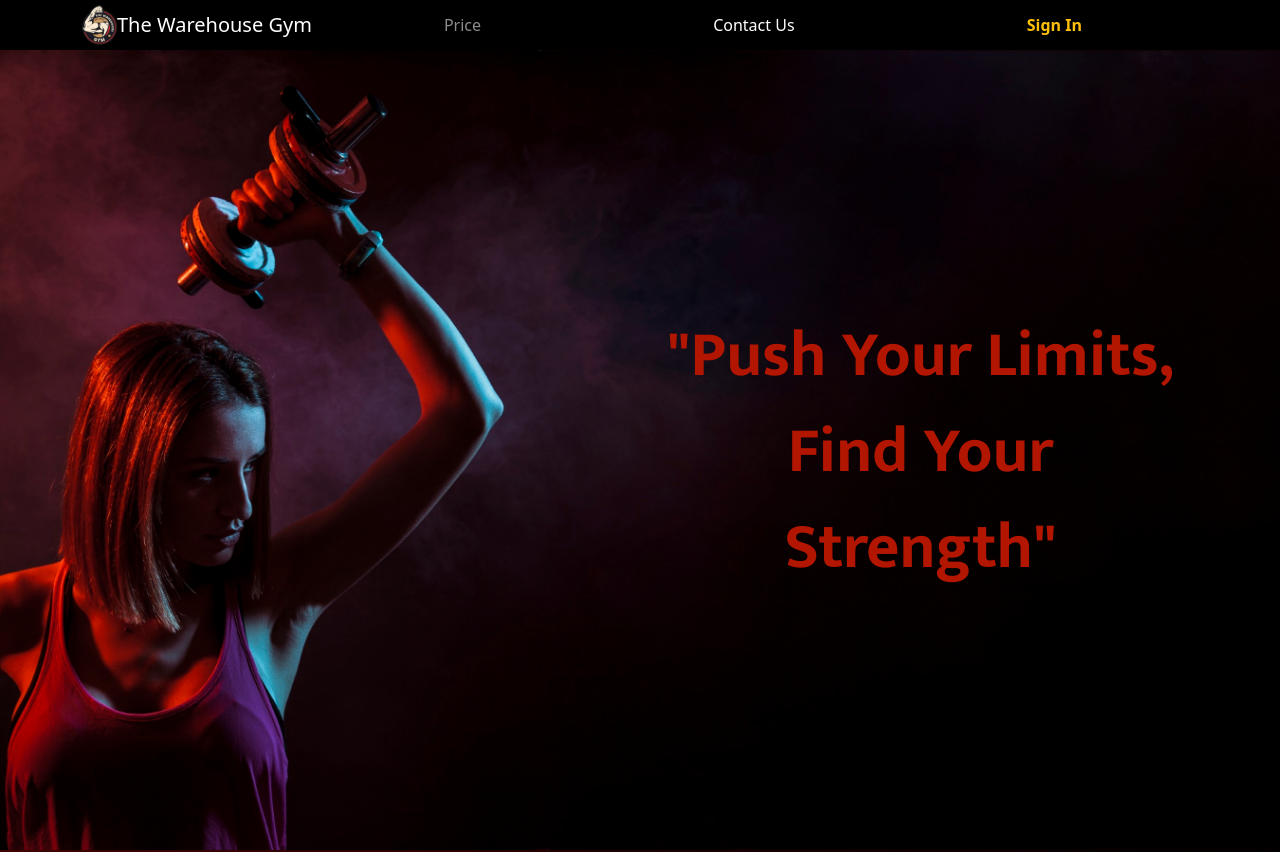
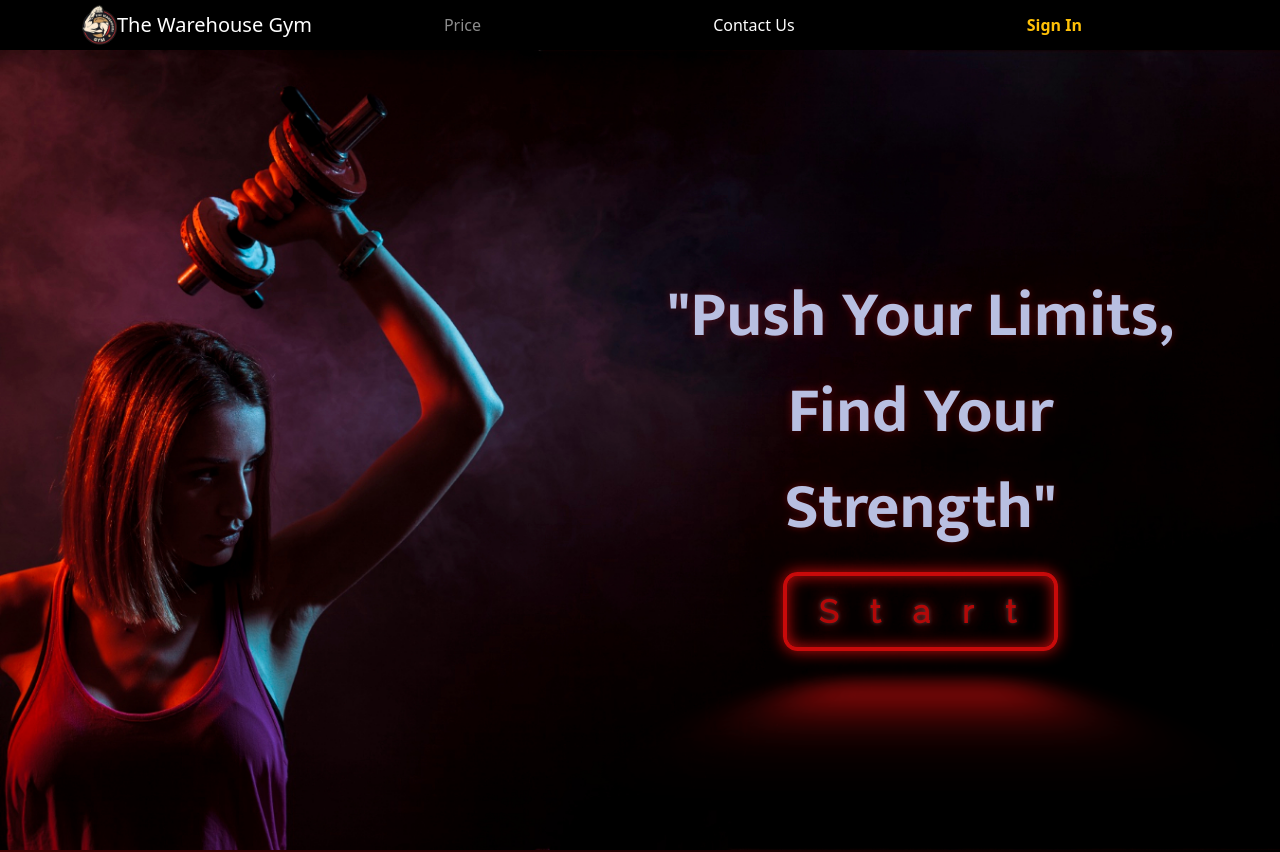
Before and after one commit to iamarijit360x/The-WareHouseGym, a React (Vite) app in the folder frontend/: page / in a window 1280 px wide. Shown: the top 852 px of the page. Built offline with nearby package versions, Linux system fonts and the light colour scheme.

Commit message:
UI Fixes

```diff
--- a/frontend/src/components/WelcomeScreen/Home.css
+++ b/frontend/src/components/WelcomeScreen/Home.css
@@ -1,4 +1,5 @@
 @import url('https://fonts.googleapis.com/css2?family=Mukta:wght@200;300;400;500;600;700;800&display=swap');
+@import url("https://fonts.googleapis.com/css?family=Raleway");
 
 .background-container {
     background-image: url('../../assets/background.jpg');
@@ -15,31 +16,85 @@
   }
 
 
-.background-circle{
- height:70vh;
- width:40vw;
- border-radius:45%;
- background:linear-gradient(30deg,rgb(255, 255, 255),rgb(162, 255, 0));
- position :absolute;
- z-index: 0;
+
+@keyframes lights {
+  0% {
+    color: hsl(230, 40%, 80%);
+    text-shadow:
+      0 0 1em hsla(0, 100%, 50%, 0.2),
+      0 0 0.125em hsla(0, 92%, 48%, 0.3),
+      -1em -0.125em 0.5em hsla(40, 100%, 60%, 0),
+      1em 0.125em 0.5em hsla(200, 100%, 60%, 0);
+  }
+
+  30% {
+    color: hsl(230, 80%, 90%);
+    text-shadow:
+      0 0 1em hsla(0, 100%, 50%, 0.5),
+      0 0 0.125em hsla(357, 100%, 60%, 0.5),
+      -0.5em -0.125em 0.25em hsla(40, 100%, 60%, 0.2),
+      0.5em 0.125em 0.25em hsla(200, 100%, 60%, 0.4);
+  }
+
+  40% {
+    color: hsl(230, 100%, 95%);
+    text-shadow:
+      0 0 1em hsla(320, 100%, 50%, 0.5),
+      0 0 0.125em hsla(320, 100%, 90%, 0.5),
+      -0.25em -0.125em 0.125em hsla(40, 100%, 60%, 0.2),
+      0.25em 0.125em 0.125em hsla(200, 100%, 60%, 0.4);
+  }
+
+  70% {
+    color: hsl(230, 80%, 90%);
+    text-shadow:
+      0 0 1em hsla(0, 100%, 50%, 0.5),
+      0 0 0.125em hsla(0, 100%, 60%, 0.5),
+      0.5em -0.125em 0.25em hsla(40, 100%, 60%, 0.2),
+      -0.5em 0.125em 0.25em hsla(200, 100%, 60%, 0.4);
+  }
+
+  100% {
+    color: hsl(230, 40%, 80%);
+    text-shadow:
+      0 0 1em hsla(0, 100%, 50%, 0.2),
+      0 0 0.125em hsla(0, 100%, 59%, 0.3),
+      1em -0.125em 0.5em hsla(40, 100%, 60%, 0),
+      -1em 0.125em 0.5em hsla(200, 100%, 60%, 0);
+  }
+
 }
 
 
+h2 {
+  margin: auto;
+  font-size: 3.5rem;
+  font-weight: 300;
+}
 .tag-line{
 
   font-family:'Mukta';
   font-weight: bolder;
   font-size:4em;
-  color:rgba(178,21,0,255)
-  ;
+  color:rgb(255, 5, 5);
+  animation: lights 5s 750ms linear infinite;
+
 }
 
+.get-started-button{
+  width: min-content;
+}
 @media screen and (max-width: 768px) {
  .tag-line{
   font-size: 2em;
   text-align: center;
   color: rgb(255, 229, 30);
  }
+ .background-container {
+  background-image: url('../../assets/mobile.jpg');
+
+}
+
 
  .custom-col{
 
@@ -51,3 +106,213 @@
 
 
 }
+
+
+
+
+:root {
+  --glow-color: hsl(0, 90%, 48%);
+}
+
+*,
+*::before,
+*::after {
+  box-sizing: border-box;
+}
+
+
+.glowing-btn {
+  position: relative;
+  color: var(--glow-color);
+  cursor: pointer;
+  padding: 0.35em 1em;
+  border: 0.15em solid var(--glow-color);
+  border-radius: 0.45em;
+  background: none;
+  perspective: 2em;
+  font-family: "Raleway", sans-serif;
+  font-size: 2em;
+  font-weight: 900;
+  letter-spacing: 1em;
+
+  -webkit-box-shadow: inset 0px 0px 0.5em 0px var(--glow-color),
+    0px 0px 0.5em 0px var(--glow-color);
+  -moz-box-shadow: inset 0px 0px 0.5em 0px var(--glow-color),
+    0px 0px 0.5em 0px var(--glow-color);
+  box-shadow: inset 0px 0px 0.5em 0px var(--glow-color),
+    0px 0px 0.5em 0px var(--glow-color);
+  animation: border-flicker 2s linear infinite;
+}
+
+.glowing-txt {
+  float: left;
+  margin-right: -0.8em;
+  -webkit-text-shadow: 0 0 0.125em hsl(0 0% 100% / 0.3),
+    0 0 0.45em var(--glow-color);
+  -moz-text-shadow: 0 0 0.125em hsla(0, 100%, 50%, 0.3),
+    0 0 0.45em var(--glow-color);
+  text-shadow: 0 0 0.125em hsl(0 0% 100% / 0.3), 0 0 0.45em var(--glow-color);
+  animation: text-flicker 3s linear infinite;
+}
+
+.faulty-letter {
+  opacity: 0.5;
+  animation: faulty-flicker 2s linear infinite;
+}
+
+.glowing-btn::before {
+  content: "";
+  position: absolute;
+  top: 0;
+  bottom: 0;
+  left: 0;
+  right: 0;
+  opacity: 0.7;
+  filter: blur(1em);
+  transform: translateY(120%) rotateX(95deg) scale(1, 0.35);
+  background: var(--glow-color);
+  pointer-events: none;
+}
+
+.glowing-btn::after {
+  content: "";
+  position: absolute;
+  top: 0;
+  left: 0;
+  right: 0;
+  bottom: 0;
+  opacity: 0;
+  z-index: -1;
+  background-color: var(--glow-color);
+  box-shadow: 0 0 2em 0.2em var(--glow-color);
+  transition: opacity 100ms linear;
+}
+
+.glowing-btn:hover {
+  color: rgba(0, 0, 0, 0.8);
+  text-shadow: none;
+  animation: none;
+}
+
+.glowing-btn:hover .glowing-txt {
+  animation: none;
+}
+
+.glowing-btn:hover .faulty-letter {
+  animation: none;
+  text-shadow: none;
+  opacity: 1;
+}
+
+.glowing-btn:hover:before {
+  filter: blur(1.5em);
+  opacity: 1;
+}
+
+.glowing-btn:hover:after {
+  opacity: 1;
+}
+
+@keyframes faulty-flicker {
+  0% {
+    opacity: 0.1;
+  }
+  2% {
+    opacity: 0.1;
+  }
+  4% {
+    opacity: 0.5;
+  }
+  19% {
+    opacity: 0.5;
+  }
+  21% {
+    opacity: 0.1;
+  }
+  23% {
+    opacity: 1;
+  }
+  80% {
+    opacity: 0.5;
+  }
+  83% {
+    opacity: 0.4;
+  }
+
+  87% {
+    opacity: 1;
+  }
+}
+
+@keyframes text-flicker {
+  0% {
+    opacity: 0.1;
+  }
+
+  2% {
+    opacity: 1;
+  }
+
+  8% {
+    opacity: 0.1;
+  }
+
+  9% {
+    opacity: 1;
+  }
+
+  12% {
+    opacity: 0.1;
+  }
+  20% {
+    opacity: 1;
+  }
+  25% {
+    opacity: 0.3;
+  }
+  30% {
+    opacity: 1;
+  }
+
+  70% {
+    opacity: 0.7;
+  }
+  72% {
+    opacity: 0.2;
+  }
+
+  77% {
+    opacity: 0.9;
+  }
+  100% {
+    opacity: 0.9;
+  }
+}
+
+@keyframes border-flicker {
+  0% {
+    opacity: 0.1;
+  }
+  2% {
+    opacity: 1;
+  }
+  4% {
+    opacity: 0.1;
+  }
+
+  8% {
+    opacity: 1;
+  }
+  70% {
+    opacity: 0.7;
+  }
+  100% {
+    opacity: 1;
+  }
+}
+
+@media only screen and (max-width: 600px) {
+  .glowing-btn{
+    font-size: 1em;
+  }
+}
--- a/frontend/src/components/WelcomeScreen/WelcomeScreen.jsx
+++ b/frontend/src/components/WelcomeScreen/WelcomeScreen.jsx
@@ -1,11 +1,12 @@
 import React from 'react';
-import { Container, Row, Col } from 'react-bootstrap';
+import { Container, Row, Col,Button } from 'react-bootstrap';
 import './Home.css'; // Import your CSS file where you define background styles
 import { useState,useEffect } from 'react';
+import { useNavigate } from 'react-router-dom';
 export default function WelcomeScreen() {
 
   const [isSmallScreen, setIsSmallScreen] = useState(false);
-
+  const navigate=useNavigate()
   useEffect(() => {
     const handleResize = () => {
       setIsSmallScreen(window.innerWidth <= 768); // Check if screen width is less than or equal to 768px
@@ -28,7 +29,10 @@ export default function WelcomeScreen() {
 
             <Col >
                  <p className='text-center tag-line'>"Push Your Limits, Find Your Strength"</p>
+                 <div className='text-center'><button onClick={()=>{navigate('/signup1')}}className='glowing-btn'><span class='glowing-txt'>Start</span></button></div>
             </Col>
+
+
           </Row>
 
 
--- a/frontend/src/pages/Signup1.jsx
+++ b/frontend/src/pages/Signup1.jsx
@@ -3,7 +3,8 @@ import { Container, Row, Col, Form, Button } from 'react-bootstrap';
 import { useNavigate } from 'react-router-dom';
 import Spinner from 'react-bootstrap/Spinner';
 import axios from 'axios';
-
+import logo from "../assets/gymlogo.png";
+import './styles.css'
 export default function SignUp1() {
     const navigate=useNavigate()
     const [email,setEmail]=useState('')
@@ -62,18 +63,18 @@ export default function SignUp1() {
     };
 
     return (
-        <Container fluid className="bg-dark text-light" style={{ minHeight: '100vh' }}>
-            <Row className="justify-content-center align-items-center vh-100">
-                <Col xs={10} sm={8} md={6} lg={4}>
+        <Container fluid className="bg-dark text-light d justify-content-center align-content-center background-signup1" style={{ minHeight: '100vh' }}>
+            <Row className="justify-content-center align-items-center ">
+                <Col xs={10} sm={8} md={6} lg={4} style={{minWidth:"35%"}}>
                     <div className="registration-form">
 
-                        <Form onSubmit={handleSubmit} className='bg-black p-4 rounded'>
-
-
-
+                        <Form onSubmit={handleSubmit} className='bg-black p-4 rounded' >
+                            <div className='text-center '><img width={"90px"} classname='img-fluid' src={logo}/></div>
+                            <p className='text-center fs-4 fw-bold p-0'>Welcome to The Warehouse Gym</p>
+                            <p className="text-center info-signup">To create a account fill in your email below and we"ll send you an email with a OTP to get you started </p>
 
                             <Form.Group className="mb-3" controlId="confirmPassword">
-                                <Form.Label>Email</Form.Label>
+                                <Form.Label>Email Address</Form.Label>
                                 <Form.Control
                                     type="text"
                                     placeholder="Email"
@@ -83,8 +84,8 @@ export default function SignUp1() {
                                 />
                             </Form.Group>
                             <div className='text-center p-4'>
-                                <Button disabled={disable} variant="primary" type="submit" className="w-20">
-                                    Send OTP
+                                <Button  variant="info" disabled={disable}  type="submit" className="w-20">
+                                    <p className="fw-bolder p-0 m-0">Send OTP</p>
                                 </Button>
                             </div>
                             <div className='text-center'>
@@ -98,12 +99,13 @@ export default function SignUp1() {
                                 {otp && <p className="text-danger mb-4 text-center">Sorry Unable to send OTP cause your otp is {otp}</p>}
                                 {emailStatus &&
                                 <div >
-                                    <p className="text-warning mb-4 text-center">OTP Sent to {email}</p>
+                                    <p className="text-warning mb-4 text-center">OTP Sent to {email}.Please Check The Spam Folder </p>
                                      <div className='text-center pb-2'><Spinner animation="border" variant="info" /></div>
                                 </div>}
                                 {
-                                    buttonStatus && <Button onClick={()=>navigate('/signup2', { state:{email} })}>Next</Button>
+                                    buttonStatus && <Button  onClick={()=>navigate('/signup2', { state:{email} })}>Next</Button>
                                 }
+                                <p className='text-warning fw-bolder'>**Please check your spam folder for the OTP.</p>
                             </div>
 
                         </Form>
--- a/frontend/src/pages/styles.css
+++ b/frontend/src/pages/styles.css
@@ -6,3 +6,11 @@
 .membership-container{
    background:linear-gradient(50deg,rgb(38, 6, 6),black);
 }
+
+.info-signup{
+color: bisque;
+}
+
+.background-signup1{
+   background:linear-gradient(45deg,rgb(36, 7, 7),rgb(36, 34, 34));
+ }
```
Also changed, not shown: frontend/src/assets/mobile.jpg (added).
